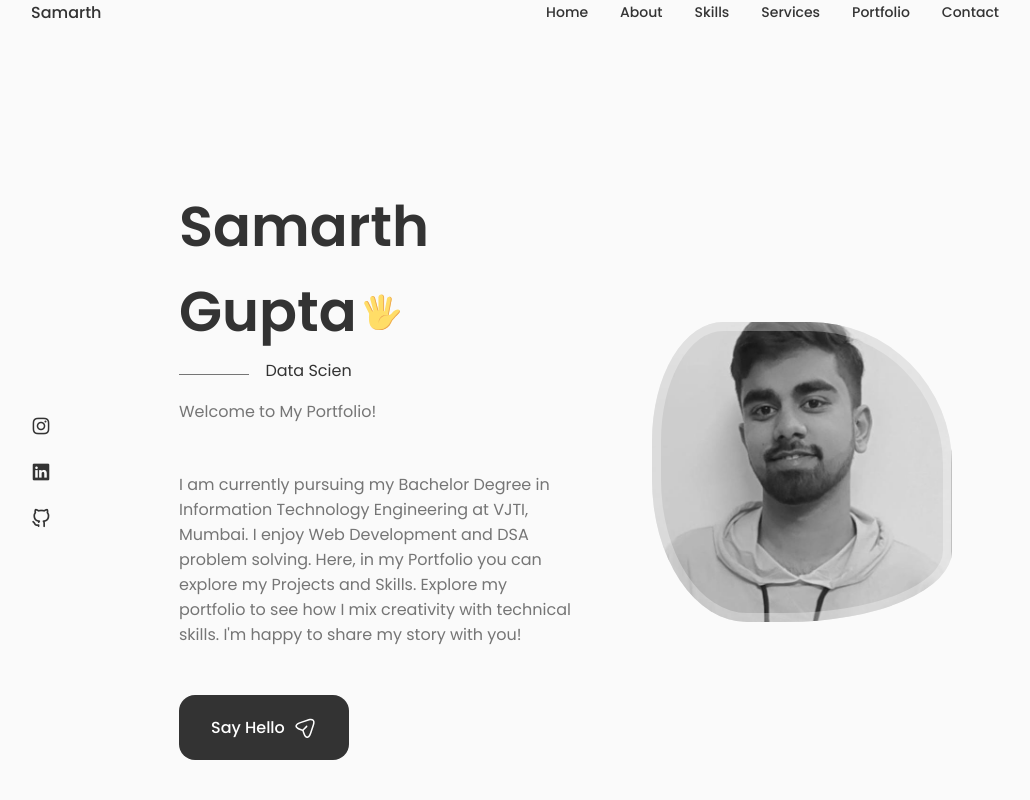
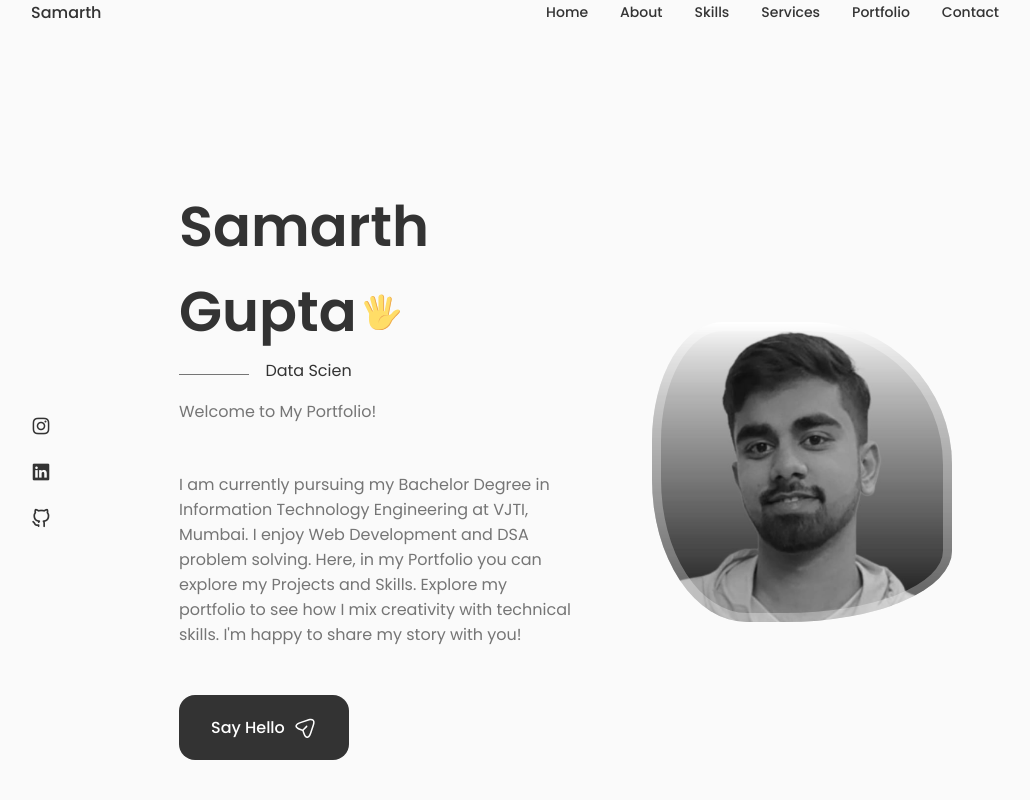
Before and after one commit to sgupt1802/my-portfolio, a React (Create React App) app: page / in a window 1280 px wide. Shown: the top 800 px of the page, without its empty margins (125-1155 px from the left). Built offline with nearby package versions, Linux system fonts and the light colour scheme; a web font is replaced by a local one.

Commit message:
initial change

```diff
--- a/src/components/about/About.jsx
+++ b/src/components/about/About.jsx
@@ -1,6 +1,6 @@
 import React from 'react'
 import './about.css';
-import AboutImg from '../../assets/about.jpg';
+import AboutImg from '../../assets/file.jpg';
 import Info from './Info'
 import CV from "../../assets/Samarth-Cv.pdf";
 
--- a/src/components/home/home.css
+++ b/src/components/home/home.css
@@ -62,7 +62,7 @@
 
 
 .home__img{
-    background:url(../../assets/BW_Main.jpg);
+    background:url(../../assets/file.jpg);
     background-repeat:no-repeat;
     background-position: center;
     background-size: cover;
```
Also changed, not shown: src/assets/file.jpg (added).
